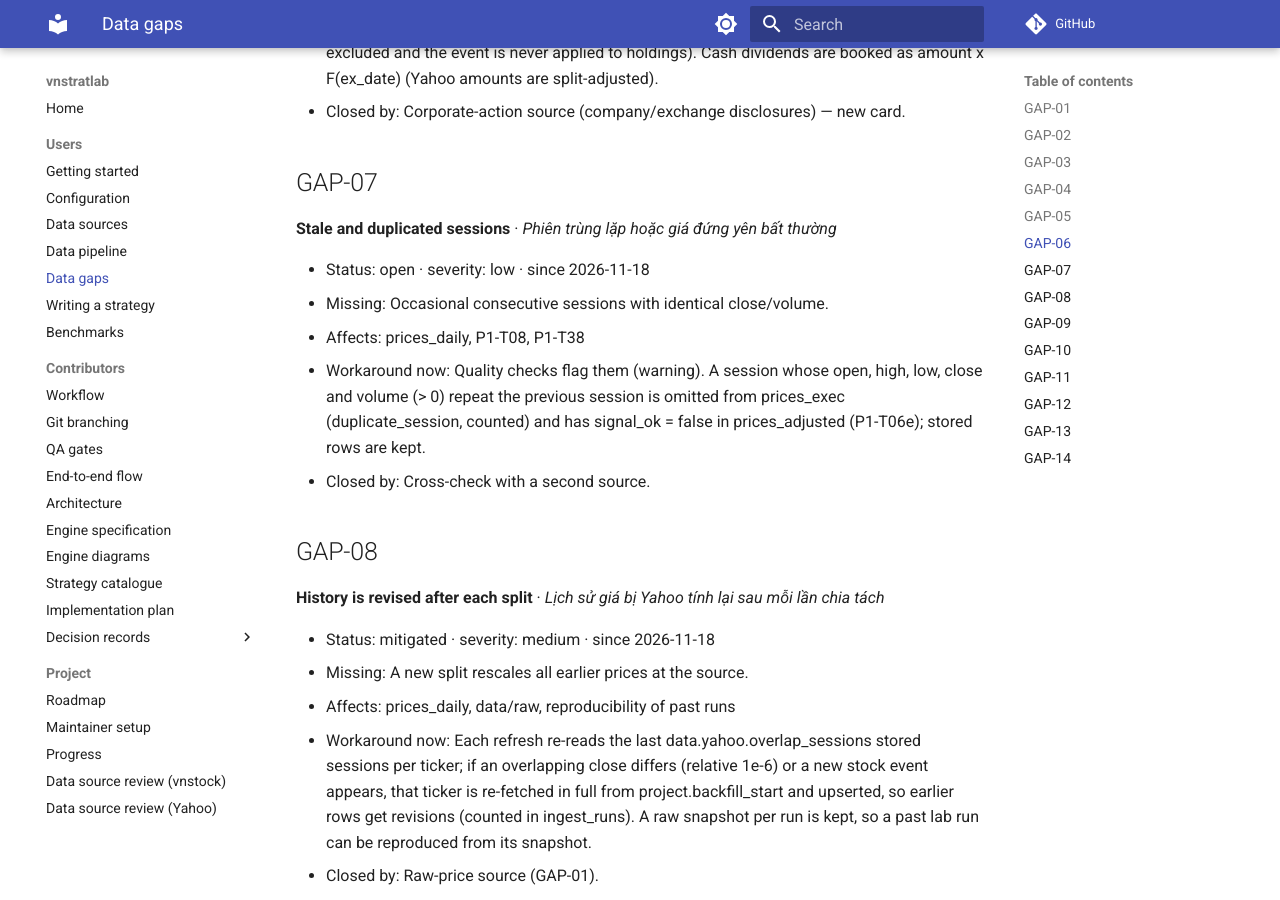
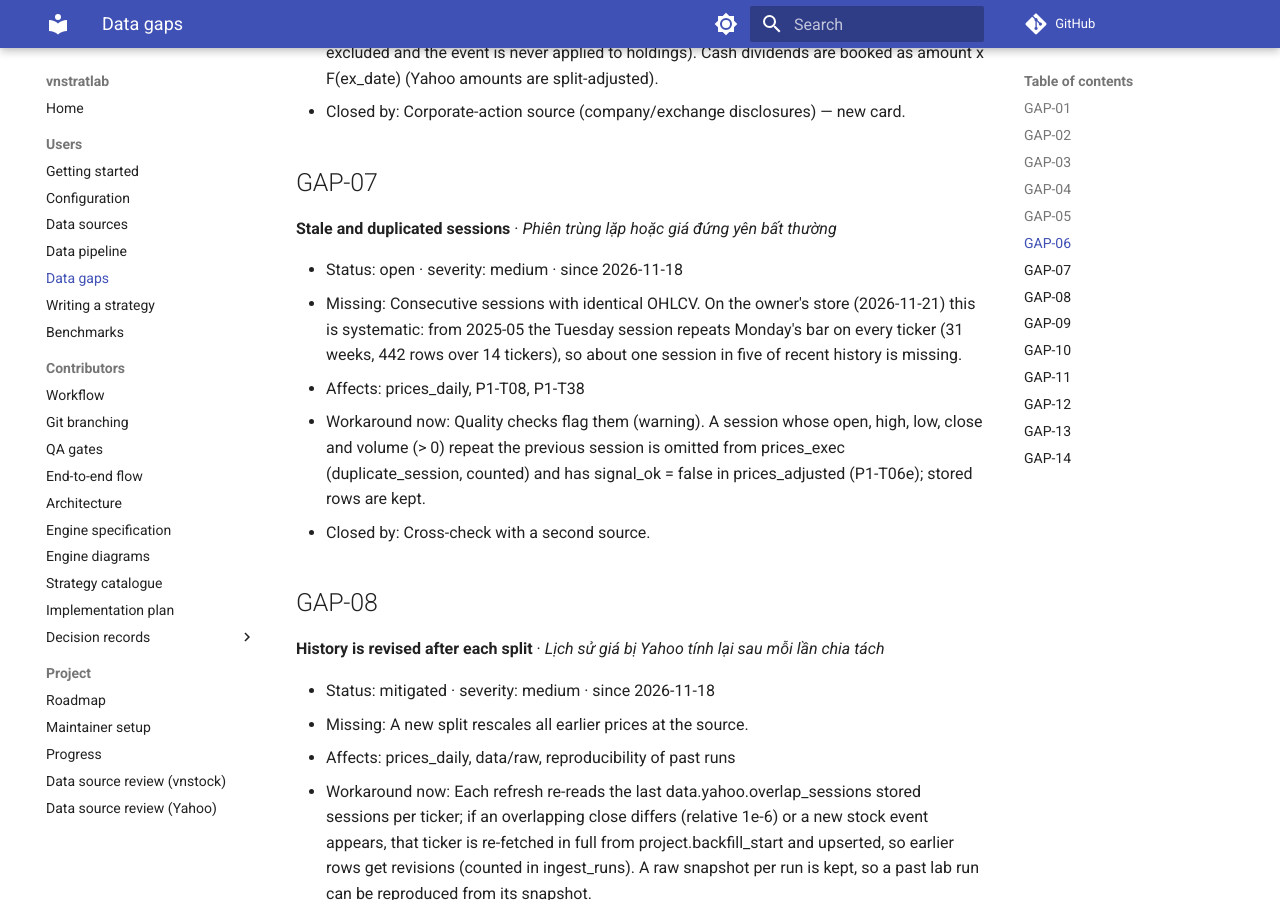
Before and after one commit to lephucchi/vnstratlab, an MkDocs documentation site: the page built from docs/data-gaps.md, in a window 1280 px wide and 900 px high, scrolled down 3718 px. Built offline with MkDocs 1.6.1 and Material for MkDocs 9.7.7, drawn with Linux system fonts in a browser that asks for light colours; comment, search, counter and statistics services are not loaded.

Commit message:
docs(data): GAP-07 Tuesday duplicate pattern; progress log for #38-#40

```diff
--- a/docs/data-gaps.md
+++ b/docs/data-gaps.md
@@ -13,7 +13,7 @@ Interim price source: **yahoo**. Each gap is a known shortfall that is worked ar
 | [GAP-04](#gap-04) | HOSE only; history starts at HOSE listing | medium | open | prices_daily, universe, P1-T10, P1-T20, lab statistics |
 | [GAP-05](#gap-05) | Historical holiday lists missing before 2026 | medium | open | calendar, P1-T37, P1-T11, decision days before 2026 |
 | [GAP-06](#gap-06) | Incomplete corporate actions | medium | open | corporate_actions, P1-T06, P1-T11 cash-dividend accounting |
-| [GAP-07](#gap-07) | Stale and duplicated sessions | low | open | prices_daily, P1-T08, P1-T38 |
+| [GAP-07](#gap-07) | Stale and duplicated sessions | medium | open | prices_daily, P1-T08, P1-T38 |
 | [GAP-08](#gap-08) | History is revised after each split | medium | mitigated | prices_daily, data/raw, reproducibility of past runs |
 | [GAP-09](#gap-09) | Unofficial access, user-side terms risk | medium | open | P1-T37, nightly loop reliability |
 | [GAP-10](#gap-10) | No foreign / proprietary flow data | low | open | S06, P1-T04 |
@@ -86,8 +86,8 @@ Interim price source: **yahoo**. Each gap is a known shortfall that is worked ar
 
 **Stale and duplicated sessions** · *Phiên trùng lặp hoặc giá đứng yên bất thường*
 
-- Status: open · severity: low · since 2026-11-18
-- Missing: Occasional consecutive sessions with identical close/volume.
+- Status: open · severity: medium · since 2026-11-18
+- Missing: Consecutive sessions with identical OHLCV. On the owner's store (2026-11-21) this is systematic: from 2025-05 the Tuesday session repeats Monday's bar on every ticker (31 weeks, 442 rows over 14 tickers), so about one session in five of recent history is missing.
 - Affects: prices_daily, P1-T08, P1-T38
 - Workaround now: Quality checks flag them (warning). A session whose open, high, low, close and volume (> 0) repeat the previous session is omitted from prices_exec (duplicate_session, counted) and has signal_ok = false in prices_adjusted (P1-T06e); stored rows are kept.
 - Closed by: Cross-check with a second source.
```
Also changed, not shown: docs/reports/progress.md (+3 -0 lines), src/vnstratlab/data/gaps.yaml (+5 -2 lines).
